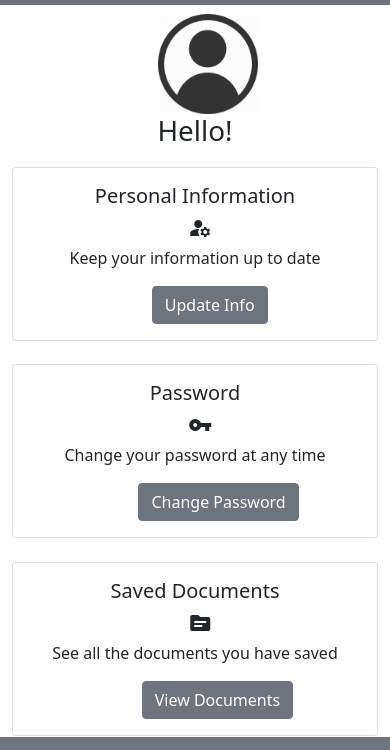
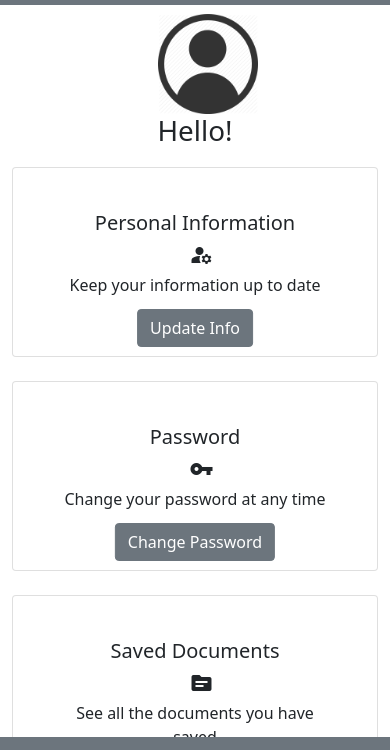
Before and after one commit to vasshorin/DTC_05, a plain HTML site: page main.html in a window 390 px wide. Shown: the part 51-801 px from the top of the page. Drawn offline with nearby package versions, Linux system fonts and the light colour scheme.

Commit message:
style button to stay in center

```diff
--- a/styles/main.css
+++ b/styles/main.css
@@ -10,11 +10,16 @@
 .btn3 {margin-left:38%;}
 .btn4 {margin-left:38%;}
 @media screen and (max-width: 600px){
-    .btn1{margin-left:37%;}
-    .btn2 {margin-left:33%;}
-    .btn3 {margin-left:34%;}
-    .btn4 {margin-left:30%;}
+    .btn{
+        margin: 0;
+        margin-top:4%;
+        position: absolute;
+        left: 50%;
+        -ms-transform: translate(-50%, -50%);
+        transform: translate(-50%, -50%);
+    }
     .d-inline-block {margin-left: 40.5%;
                      margin-top: 2%;}
-    .card {margin: 3%;}
+    .card {margin: 3%;
+        padding:7%;}
     }
```
